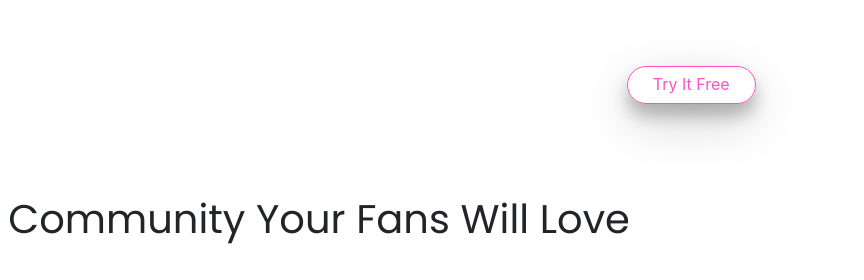
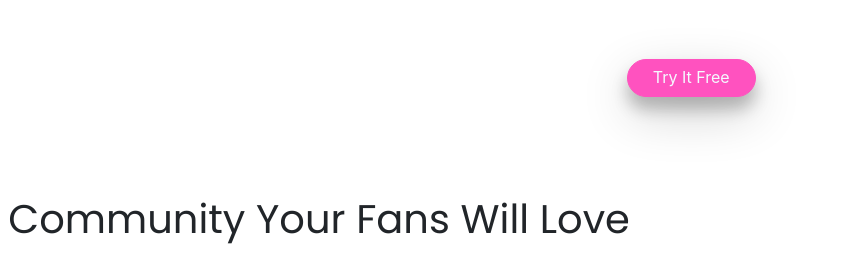
Before and after one commit to amazing-maano/huddle-landing-page, a plain HTML site: page index.html in a window 1280 px wide. In both pictures the pointer is over the link "Try It Free". Shown: the top 280 px of the page, 416-1280 px from the left. Drawn offline with nearby package versions, Linux system fonts and the light colour scheme.

Commit message:
Update main.css

```diff
--- a/main.css
+++ b/main.css
@@ -47,7 +47,7 @@ p {
   text-decoration: none;
 }
 
-nav .button:hover{
+.nav .button:hover{
   color: hsl(207, 100%, 98%);
   background-color: hsl(322, 100%, 66%);
   box-shadow: 0 12px 16px 0 rgba(0,0,0,0.24),0 17px 50px 0 rgba(0,0,0,0.19);
```
